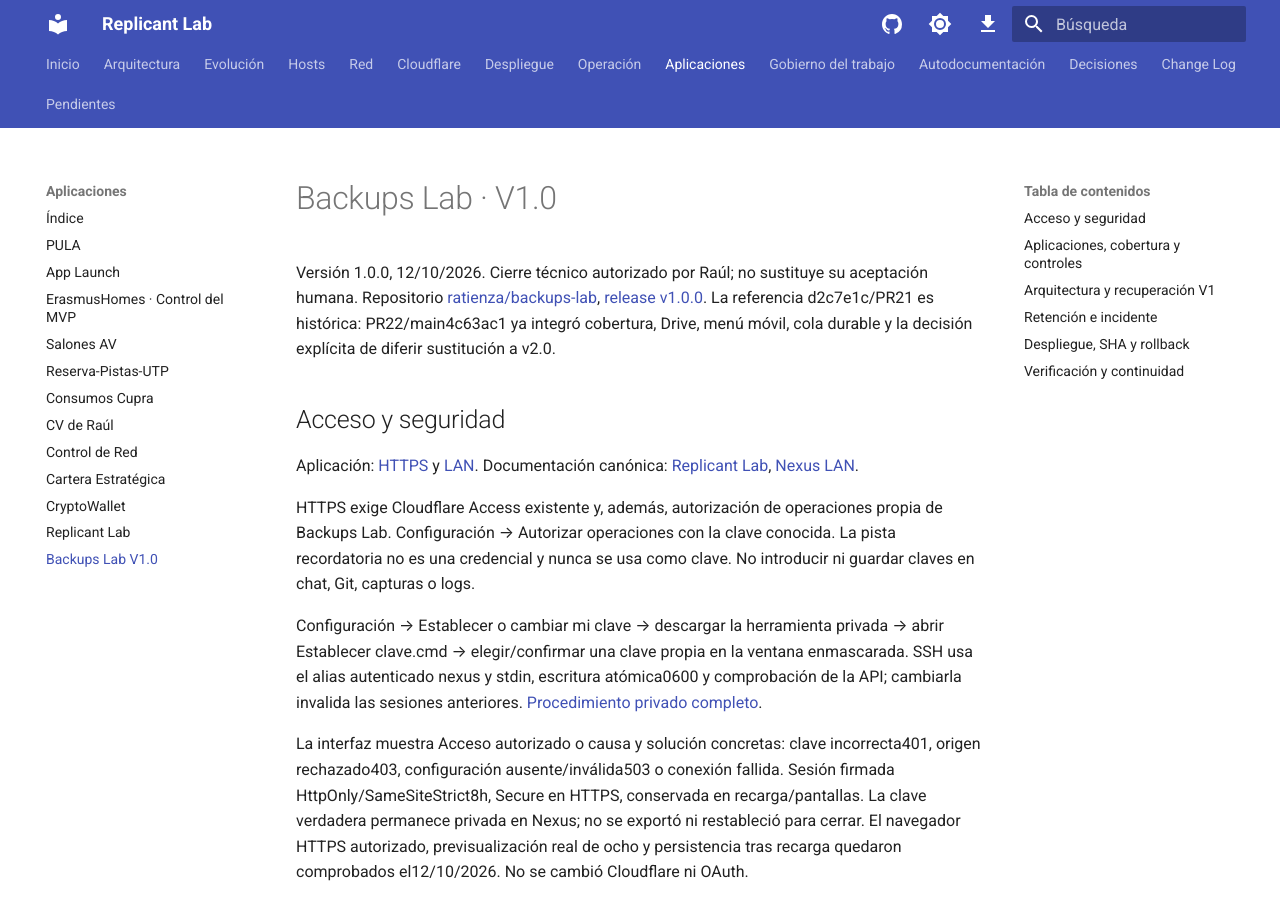
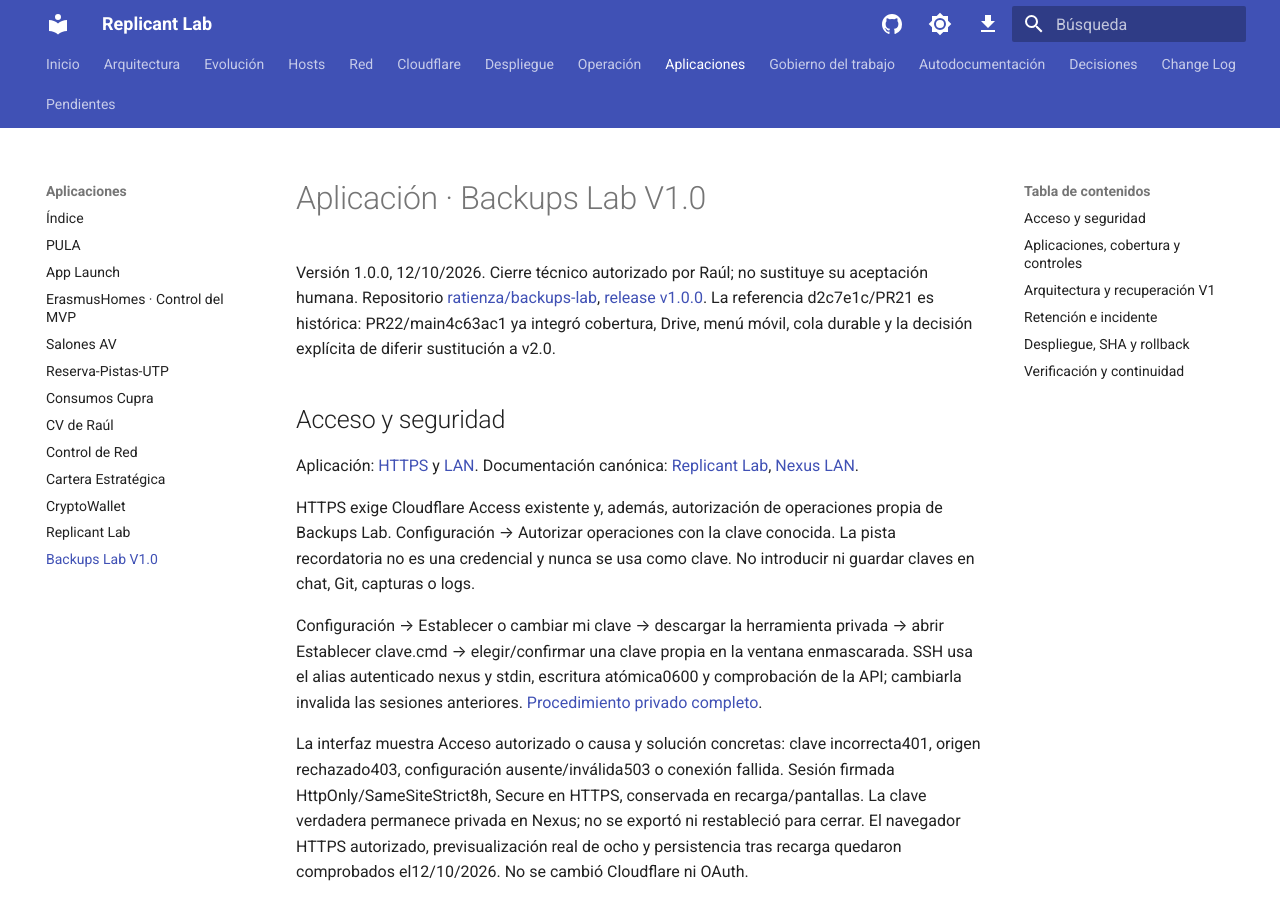
Before and after one commit to ratienza/infra-replicant-lab, an MkDocs documentation site: the page built from docs/aplicaciones/backups-lab.md, in a window 1280 px wide and 900 px high. Built offline with MkDocs 1.6.1 and Material for MkDocs 9.7.7, drawn with Linux system fonts in a browser that asks for light colours; a script that is not in the unit is left out.

```diff
--- a/docs/aplicaciones/backups-lab.md
+++ b/docs/aplicaciones/backups-lab.md
@@ -1,4 +1,4 @@
-# Backups Lab · V1.0
+# Aplicación · Backups Lab V1.0
 
 Versión 1.0.0, 12/10/2026. Cierre técnico autorizado por Raúl; no sustituye su aceptación humana. Repositorio [ratienza/backups-lab](https://github.com/ratienza/backups-lab), [release v1.0.0](https://github.com/ratienza/backups-lab/releases/tag/v1.0.0). La referencia d2c7e1c/PR21 es histórica: PR22/main4c63ac1 ya integró cobertura, Drive, menú móvil, cola durable y la decisión explícita de diferir sustitución a v2.0.
 
```
